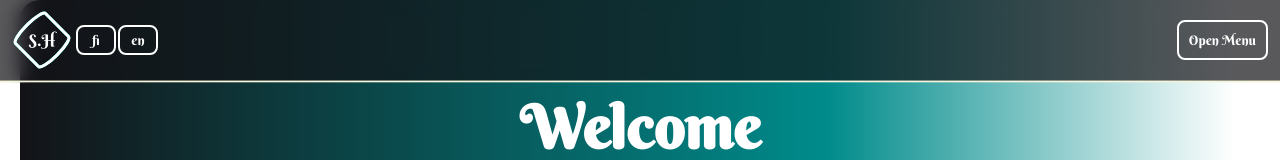
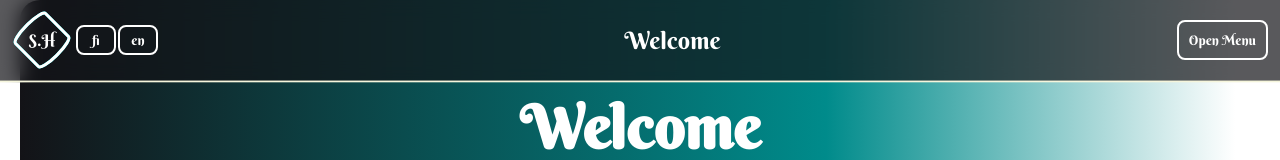
Before and after one commit to SamkHarks/My-page, a React (Create React App) app: page / in a window 1280 px wide. Shown: the top 160 px of the page. Built offline with nearby package versions, Linux system fonts and the light colour scheme.

Commit message:
add Title component to Header and add id to to div

```diff
--- a/src/components/header/Header.tsx
+++ b/src/components/header/Header.tsx
@@ -6,6 +6,8 @@ import { RectangleProgress } from "../rectangleProgress/RectangleProgress";
 import styles from "./Header.module.css";
 import { Section } from "../../App";
 import { RxHamburgerMenu } from "react-icons/rx";
+import { getStyle } from "../../utils/utils";
+import { useHeaderObserver } from "../../hooks/hooks";
 
 type HeaderProps = {
   sectionRefs: SectionRefs;
@@ -18,7 +20,11 @@ export const Header = ({ sectionRefs, sections }: HeaderProps) => {
   };
   return (
     <header>
-      <HeaderToggle onClick={onClick} isOpen={isOpen} />
+      <HeaderToggle
+        onClick={onClick}
+        isOpen={isOpen}
+        sections={sections}
+      />
       <HeaderSections
         onClick={onClick}
         sectionRefs={sectionRefs}
@@ -32,7 +38,8 @@ export const Header = ({ sectionRefs, sections }: HeaderProps) => {
 type HeaderToggleProps = {
   isOpen: boolean;
   onClick: () => void;
-};
+  sections: Section[];
+}
 
 const HeaderToggle = (props: HeaderToggleProps) => (
   <div className={styles.sticky_header}>
@@ -40,11 +47,51 @@ const HeaderToggle = (props: HeaderToggleProps) => (
       <RectangleProgress text={"S.H"} size={60} />
       <LanguageSelector />
     </div>
+    <Title sections={props.sections} />
     <div className={styles.container_right}>
       <MenuButton {...props} />
     </div>
   </div>
 );
+
+const isTypeOfElementArray = (data: (HTMLElement| null)[]): data is HTMLElement[] => {
+  return data.every((element) => element && element instanceof HTMLElement);
+};
+
+
+const Title = ({ sections }: Pick<HeaderToggleProps, 'sections'>) => {
+  const [titleId, setTitle] = useState<Section['id']>(sections[0].id);
+  const [data, setData] = useState<HTMLElement[]>([]);
+  const { t } = useTranslation("sections");
+  // Get data from refs
+  React.useEffect(() => {
+    const getData = () => {
+      const elements = sections.map((section) => document.getElementById(section.id));
+      if (isTypeOfElementArray(elements)) {
+        setData(elements);
+      }
+      return;
+    };
+    if (data.length > 0) {
+      return;
+    }
+    const id = setInterval(getData, 1000);
+    return () => clearInterval(id);
+  }, [data, sections]);
+  useHeaderObserver(data, setTitle);
+
+  return (
+    <span
+      style={{
+        alignSelf: "center",
+        fontFamily: getStyle("--font-family-secondary"),
+        fontSize: "1.5rem",
+      }}
+    >
+      {t(titleId)}
+    </span>
+  );
+};
 
 const MenuButton = ({ isOpen, onClick }: HeaderToggleProps) => {
   const [isPressed, setIsPressed] = React.useState(false);
```
